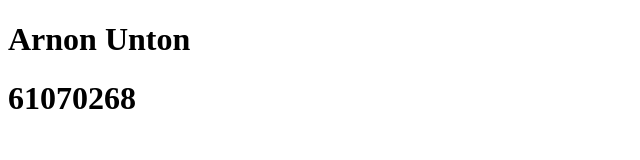
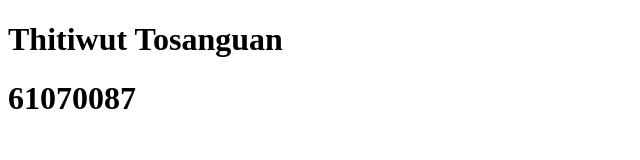
Before and after one commit to saranonuan/sdte-lab3, a plain HTML site: page lab/61070087/index.html in a window 1280 px wide. Shown: the whole page, without its empty margins (0-640 px from the left). Drawn offline with Linux system fonts and the light colour scheme.

Commit message:
Add student profile

```diff
--- a/lab/61070268/index.html
+++ b/lab/61070087/index.html
@@ -6,7 +6,7 @@
     <title>Document</title>
 </head>
 <body>
-    <h1>Arnon Unton</h1>
-    <h1>61070268</h1>
+    <h1>Thitiwut Tosanguan</h1>
+    <h1>61070087</h1>
 </body>
 </html>
```
Also changed, not shown: index.html (+1 -1 lines).
